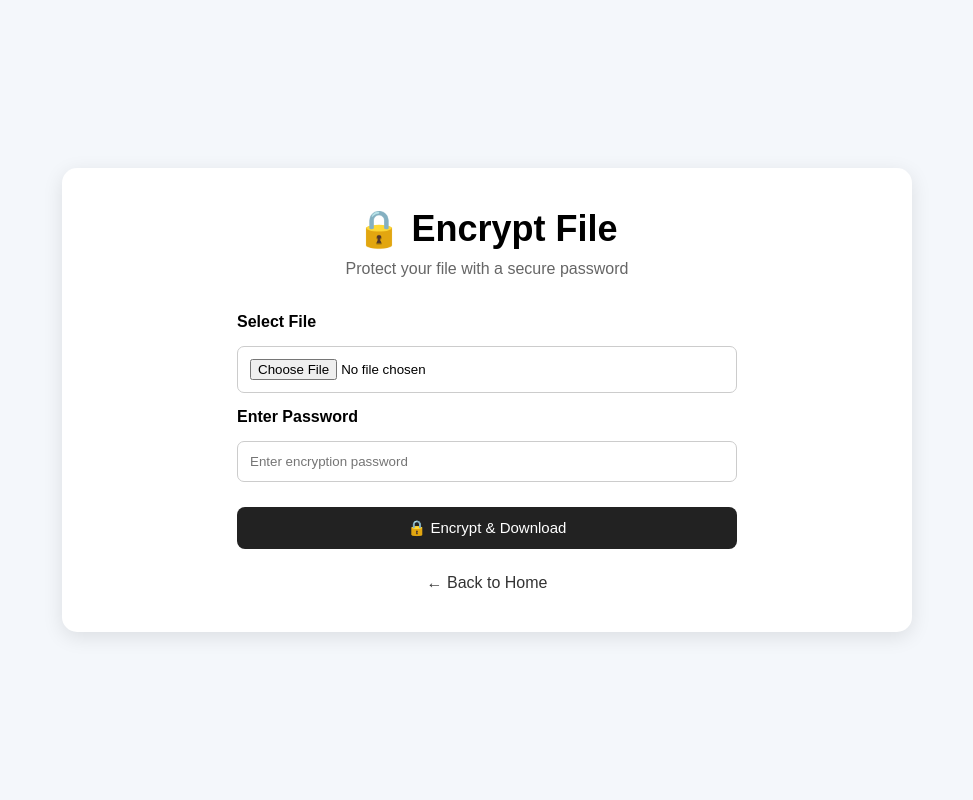
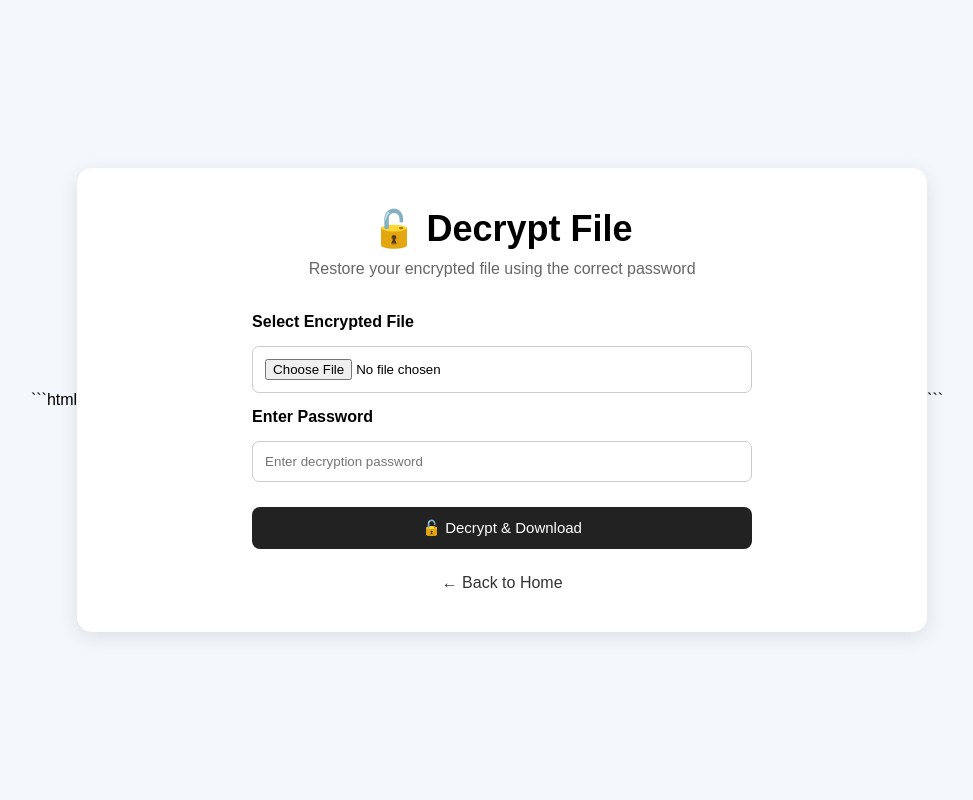
Before and after one commit to sanskruti957/SecureFile, a Flask app: page /decrypt in a window 1280 px wide. Shown: the whole page, without its empty margins (153-1126 px from the left). Run offline with Flask 3, Linux system fonts and the light colour scheme.

Commit message:
Change page from Encrypt to Decrypt File

````diff
--- a/templates/decrypt.html
+++ b/templates/decrypt.html
@@ -1,10 +1,12 @@
+```html
 <!DOCTYPE html>
 <html lang="en">
+
 <head>
     <meta charset="UTF-8">
     <meta name="viewport" content="width=device-width, initial-scale=1.0">
 
-    <title>Encrypt File - SecureFile</title>
+    <title>Decrypt File - SecureFile</title>
 
     <link rel="stylesheet"
           href="{{ url_for('static', filename='style.css') }}">
@@ -14,33 +16,46 @@
 
     <div class="container">
 
-        <h1>🔒 Encrypt File</h1>
+        <h1>🔓 Decrypt File</h1>
 
         <p class="subtitle">
-            Protect your file with a secure password
+            Restore your encrypted file using the correct password
         </p>
 
-        <form action="/encrypt" method="POST" enctype="multipart/form-data">
+        <form action="/decrypt"
+              method="POST"
+              enctype="multipart/form-data">
 
-            <label>Select File</label>
+            <label>Select Encrypted File</label>
 
-            <input type="file" name="file" required>
+            <input type="file"
+                   name="file"
+                   required>
 
             <label>Enter Password</label>
 
             <input type="password"
                    name="password"
-                   placeholder="Enter encryption password"
+                   placeholder="Enter decryption password"
                    required>
 
             <button type="submit" class="btn">
-                🔒 Encrypt & Download
+                🔓 Decrypt & Download
             </button>
 
         </form>
+
+        {% if message %}
+            <p class="error">{{ message }}</p>
+        {% endif %}
 
         <a href="/" class="back">
             ← Back to Home
         </a>
 
     </div>
+
+</body>
+
+</html>
+```
````
